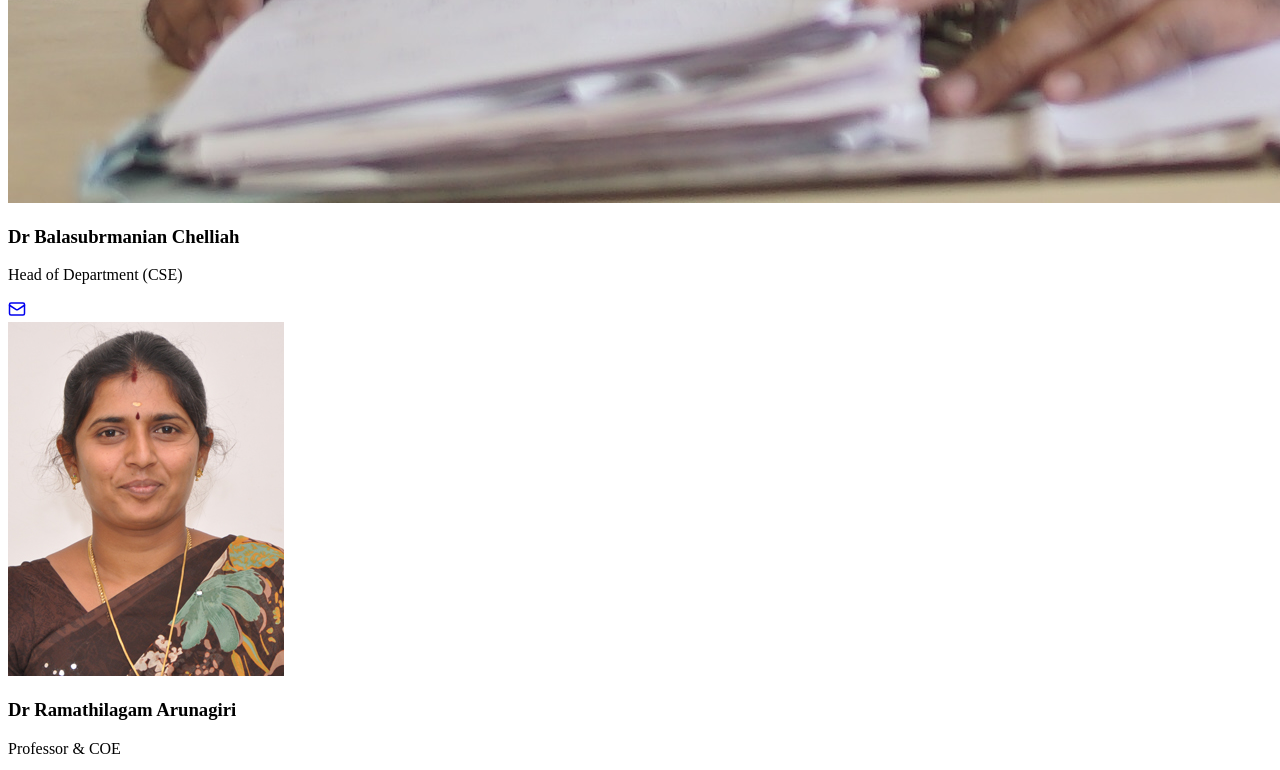
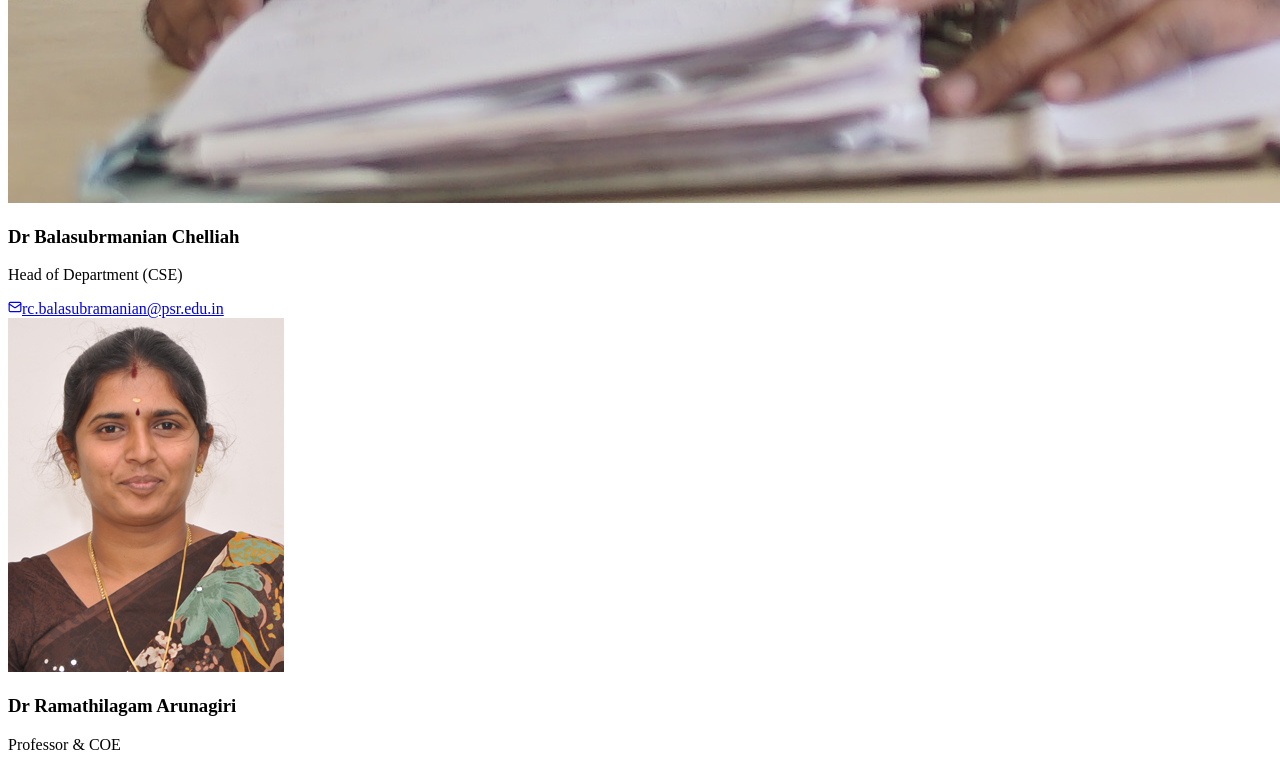
Before and after one commit to roxx2506-art/ryvonexa26, a React (Vite) app in the folder client/: page / in a window 1280 px wide. Shown: the part 7727-8497 px from the top of the page. Built offline with nearby package versions, Linux system fonts and the light colour scheme; no server answers; the HTML template or start-up script is replaced by a standard one.

Commit message:
Fix overlay pointer events and display clickable mail link in Team.jsx

```diff
--- a/client/src/components/Team.jsx
+++ b/client/src/components/Team.jsx
@@ -77,11 +77,12 @@ const Team = () => {
           {teamMembers.map((member, idx) => (
             <div
               key={idx}
-              className="relative p-6 rounded-2xl bg-white/5 backdrop-blur-lg border border-white/10 hover:-translate-y-2 transition duration-300 group overflow-hidden"
+              className="relative p-6 rounded-2xl bg-white/5 backdrop-blur-lg border border-white/10 hover:-translate-y-2 transition duration-300 group overflow-hidden flex flex-col items-center justify-between"
             >
               {/* Glow effect */}
-              <div className="absolute inset-0 opacity-0 group-hover:opacity-100 transition duration-300 bg-gradient-to-tr from-cyan-500/10 via-purple-500/10 to-pink-500/10" />
+              <div className="absolute inset-0 opacity-0 group-hover:opacity-100 transition duration-300 bg-gradient-to-tr from-cyan-500/10 via-purple-500/10 to-pink-500/10 pointer-events-none" />
 
+              <div className="relative z-10 w-full flex flex-col items-center">
                 {/* Avatar */}
                 <div className="relative w-28 h-28 mx-auto mb-5">
                   <div className="w-full h-full rounded-full p-[2px] bg-gradient-to-tr from-cyan-400 to-purple-600 shadow-lg">
@@ -98,15 +99,27 @@ const Team = () => {
                 </div>
 
                 {/* Name */}
-              <h3 className="text-lg font-semibold text-white group-hover:text-cyan-400 transition">
+                <h3 className="text-lg font-semibold text-white group-hover:text-cyan-400 transition text-center">
                   {member.name}
                 </h3>
 
                 {/* Role */}
-              <p className="text-sm text-gray-400 mb-4">{member.role}</p>
+                <p className="text-sm text-gray-400 mb-4 text-center">{member.role}</p>
 
-              {/* Social Icons */}
-              <div className="flex justify-center gap-4 mt-3">
+                {/* Social Icons & Mail */}
+                <div className="flex flex-col items-center gap-2 mt-auto w-full">
+                  {member.mail && (
+                    <a
+                      href={`mailto:${member.mail}`}
+                      className="inline-flex items-center gap-2 text-xs font-mono text-cyan-400 hover:text-cyan-300 bg-cyan-500/10 hover:bg-cyan-500/20 border border-cyan-500/30 px-3 py-1.5 rounded-lg transition group/mail cursor-pointer max-w-full"
+                      title={`Email ${member.name}`}
+                    >
+                      <Mail size={14} className="shrink-0 text-cyan-400 group-hover/mail:scale-110 transition" />
+                      <span className="truncate">{member.mail}</span>
+                    </a>
+                  )}
+
+                  <div className="flex justify-center gap-4 mt-1">
                     {member.linkedin && (
                       <a
                         href={member.linkedin}
@@ -128,15 +141,8 @@ const Team = () => {
                         <Github size={18} />
                       </a>
                     )}
-
-                {member.mail && (
-                  <a
-                    href={`mailto:${member.mail}`}
-                    className="text-gray-400 hover:text-cyan-400 transition"
-                  >
-                    <Mail size={18} />
-                  </a>
-                )}
+                  </div>
+                </div>
               </div>
             </div>
           ))}
```
Also changed, not shown: 4 other files (tests, documents, lock files or other folders). Lines whose indentation alone changed are shown as unchanged.
